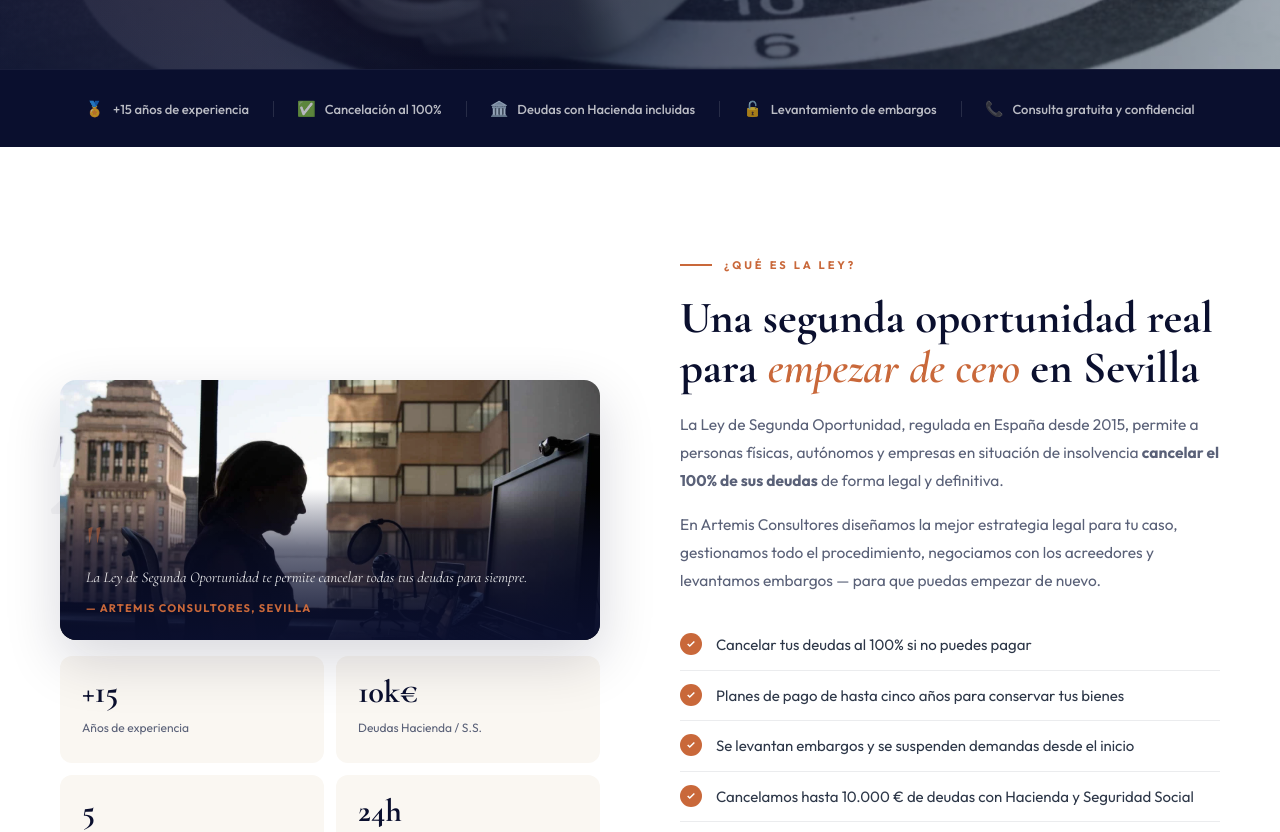
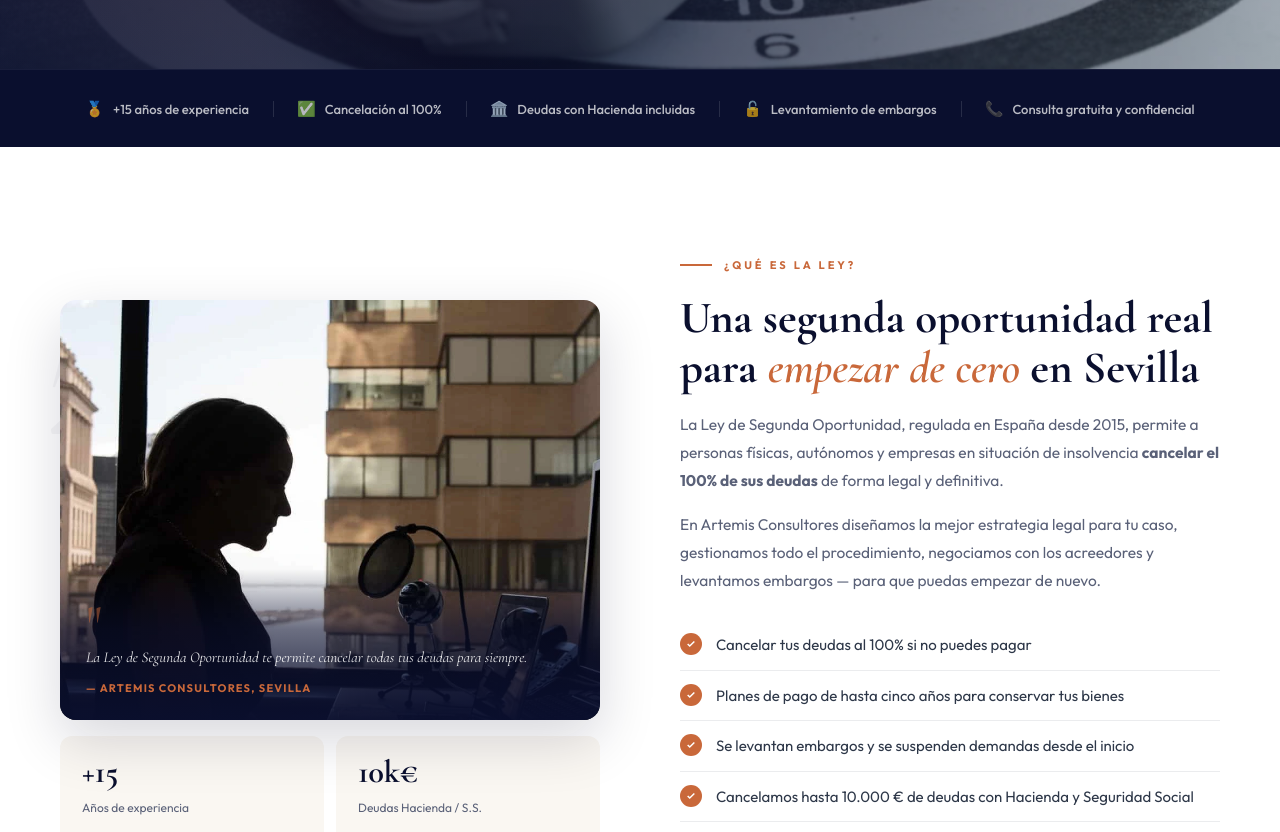
Before and after one commit to mardeencantos457-lang/Artemis, a React (Vite) app: page / in a window 1280 px wide. Shown: the part 869-1701 px from the top of the page. Built offline with nearby package versions, Linux system fonts and the light colour scheme.

Commit message:
Update About.css

```diff
--- a/src/components/About.css
+++ b/src/components/About.css
@@ -21,7 +21,7 @@
 
 .about-photo-card img {
   width: 100%;
-  height: 260px;
+  height: 420px;
   object-fit: cover;
   object-position: center;
   display: block;
```
